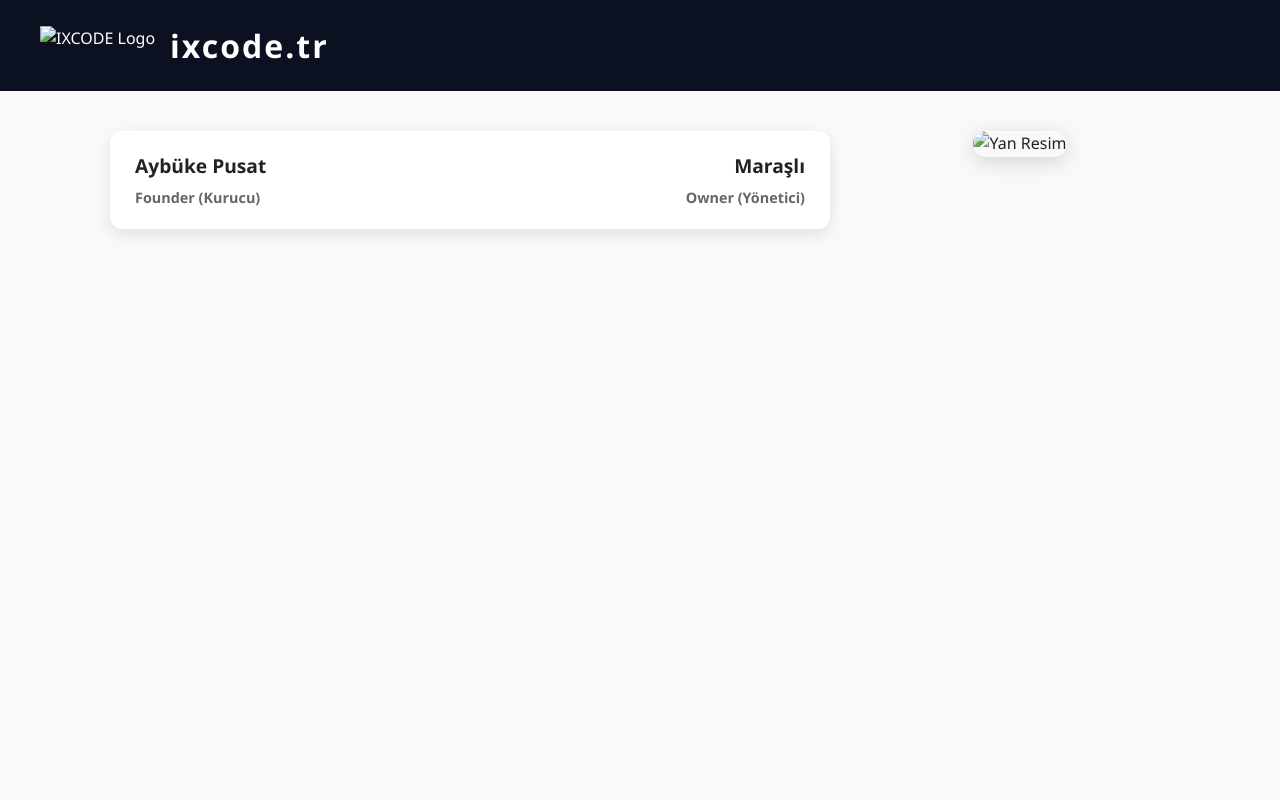
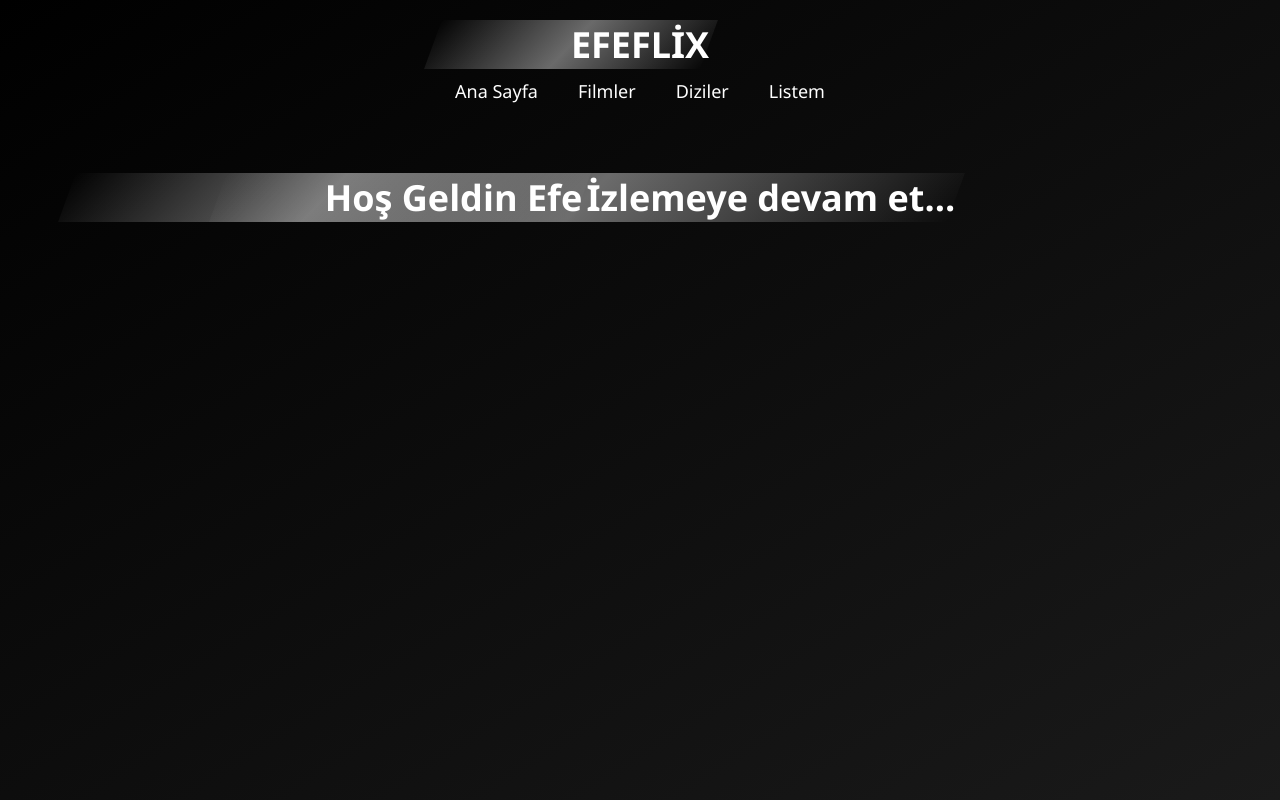
Before and after one commit to Efe412/Discord, a plain HTML site: page index.html in a window 1280 px wide. Drawn offline with Linux system fonts and the light colour scheme.

Commit message:
Güncelleme

```diff
--- a/index.html
+++ b/index.html
@@ -2,27 +2,27 @@
 <html lang="tr">
 <head>
   <meta charset="UTF-8" />
-<meta name="viewport" content="width=device-width, initial-scale=1" />
-<title>ixcode.tr Clone</title>
+  <meta name="viewport" content="width=device-width, initial-scale=1.0"/>
+  <title>Video Esinli Sayfa</title>
   <link rel="stylesheet" href="style.css" />
 </head>
 <body>
-
   <header>
-  <div class="logo-container">
-    <img src="logo.png" alt="IXCODE Logo" class="logo" />
-    <h1>ixcode.tr</h1>
-  </div>
+    <h1 class="glow-text">EFEFLİX</h1>
+    <nav>
+      <ul>
+        <li><a href="#">Ana Sayfa</a></li>
+        <li><a href="#">Filmler</a></li>
+        <li><a href="#">Diziler</a></li>
+        <li><a href="#">Listem</a></li>
+      </ul>
+    </nav>
   </header>
 
   <main>
-  <section class="profiles-section">
-    <div class="profiles" id="profiles-container">
-      <!-- Profil kartları script.js ile gelecek -->
-    </div>
-    <div class="side-image-container">
-      <img src="side-image.png" alt="Yan Resim" class="side-image" />
-    </div>
+    <section class="hero">
+      <h2 class="glow-text">Hoş Geldin Efe</h2>
+      <p class="glow-text">İzlemeye devam et...</p>
     </section>
   </main>
 
--- a/script.js
+++ b/script.js
@@ -1,29 +1,2 @@
-const profiles = [
-  {
-    leftName: "Aybüke Pusat",
-    leftTitle: "Founder (Kurucu)",
-    rightName: "Maraşlı",
-    rightTitle: "Owner (Yönetici)"
-  },
-  // Buraya başka profiller ekleyebilirsin
-];
-
-const container = document.getElementById("profiles-container");
-
-profiles.forEach(profile => {
-  const card = document.createElement("div");
-  card.classList.add("profile-card");
-
-  card.innerHTML = `
-    <div class="profile-left">
-      <div class="name">${profile.leftName}</div>
-      <div class="title">${profile.leftTitle}</div>
-    </div>
-    <div class="profile-right">
-      <div class="name">${profile.rightName}</div>
-      <div class="title">${profile.rightTitle}</div>
-    </div>
-  `;
-
-  container.appendChild(card);
-});
+// Geliştirme için buraya yazı parlamaları ya da dinamik hover efektleri ekleyebilirsin
+console.log("Sayfa yüklendi.");
--- a/style.css
+++ b/style.css
@@ -1,4 +1,3 @@
-/* Genel sıfırlamalar */
 * {
   margin: 0;
   padding: 0;
@@ -6,149 +5,84 @@
 }
 
 body {
-  font-family: 'Segoe UI', Tahoma, Geneva, Verdana, sans-serif;
-  background: #f9f9f9;
-  color: #222;
-  line-height: 1.6;
+  background: linear-gradient(to bottom right, #000000, #1a1a1a);
+  color: white;
+  font-family: 'Segoe UI', sans-serif;
+  height: 100vh;
+  overflow: hidden;
 }
 
 header {
-  background: #0b1120;
-  color: #fff;
-  padding: 20px 40px;
-  display: flex;
-  align-items: center;
-  gap: 15px;
+  padding: 20px;
+  text-align: center;
 }
 
-.logo-container {
+nav ul {
+  list-style: none;
   display: flex;
-  align-items: center;
-  gap: 15px;
+  justify-content: center;
+  margin-top: 10px;
 }
 
-.logo {
-  height: 40px;
-  width: auto;
+nav ul li {
+  margin: 0 20px;
 }
 
-header h1 {
-  font-weight: 700;
-  font-size: 2rem;
-  letter-spacing: 2px;
+nav ul li a {
+  color: white;
+  text-decoration: none;
+  font-size: 18px;
+  position: relative;
+  transition: all 0.3s;
 }
 
-main {
-  max-width: 1100px;
-  margin: 40px auto;
-  padding: 0 20px;
+nav ul li a::after {
+  content: "";
+  position: absolute;
+  left: 0;
+  bottom: -5px;
+  height: 2px;
+  width: 100%;
+  background: linear-gradient(90deg, rgba(255,255,255,0), white, rgba(255,255,255,0));
+  transform: scaleX(0);
+  transition: transform 0.3s ease-in-out;
+  transform-origin: center;
 }
 
-.profiles-section {
-  display: flex;
-  gap: 40px;
-  justify-content: center;
-  align-items: flex-start;
-  flex-wrap: wrap;
+nav ul li a:hover::after {
+  transform: scaleX(1);
 }
 
-/* Profil kartları konteyneri */
-.profiles {
-  flex: 1 1 600px;
-  display: flex;
-  flex-direction: column;
-  gap: 30px;
+.glow-text {
+  position: relative;
+  display: inline-block;
+  color: white;
+  font-weight: bold;
+  font-size: 36px;
+  transition: color 0.3s ease;
 }
 
-/* Her profil kartı */
-.profile-card {
-  background: #fff;
-  box-shadow: 0 5px 15px rgb(0 0 0 / 0.1);
-  border-radius: 12px;
-  padding: 20px 25px;
-  display: flex;
-  justify-content: space-between;
-  align-items: center;
-  cursor: default;
-  transition: transform 0.25s ease;
+.glow-text::before {
+  content: "";
+  position: absolute;
+  top: 0;
+  left: -100%;
+  width: 200%;
+  height: 100%;
+  background: linear-gradient(120deg, transparent, rgba(255,255,255,0.4), transparent);
+  transform: skewX(-20deg);
 }
 
-.profile-card:hover {
-  transform: translateY(-5px);
-  box-shadow: 0 10px 25px rgb(0 0 0 / 0.15);
+.glow-text:hover::before {
+  animation: shine 1s forwards;
 }
 
-/* Sol taraf */
-.profile-left {
-  font-weight: 600;
-  color: #222;
+@keyframes shine {
+  0% { left: -100%; }
+  100% { left: 100%; }
 }
 
-.profile-left .name {
-  font-size: 1.2rem;
-  margin-bottom: 4px;
+.hero {
+  margin-top: 50px;
+  text-align: center;
 }
-
-.profile-left .title {
-  font-size: 0.9rem;
-  color: #666;
-}
-
-/* Sağ taraf */
-.profile-right {
-  text-align: right;
-  font-weight: 600;
-  color: #222;
-}
-
-.profile-right .name {
-  font-size: 1.2rem;
-  margin-bottom: 4px;
-}
-
-.profile-right .title {
-  font-size: 0.9rem;
-  color: #666;
-}
-
-/* Yan resim container */
-.side-image-container {
-  flex: 0 0 300px;
-  display: flex;
-  justify-content: center;
-  align-items: flex-start;
-}
-
-.side-image {
-  max-width: 100%;
-  height: auto;
-  border-radius: 15px;
-  box-shadow: 0 5px 20px rgb(0 0 0 / 0.15);
-}
-
-/* Responsive */
-@media (max-width: 950px) {
-  .profiles-section {
-    flex-direction: column;
-    align-items: center;
-  }
-
-  .side-image-container {
-    margin-top: 30px;
-    width: 100%;
-  }
-
-  .profiles {
-    width: 100%;
-  }
-
-  .profile-card {
-    flex-direction: column;
-    gap: 10px;
-    align-items: flex-start;
-  }
-
-  .profile-right {
-    text-align: left;
-  }
-}
```
Lines whose indentation alone changed are shown as unchanged.
